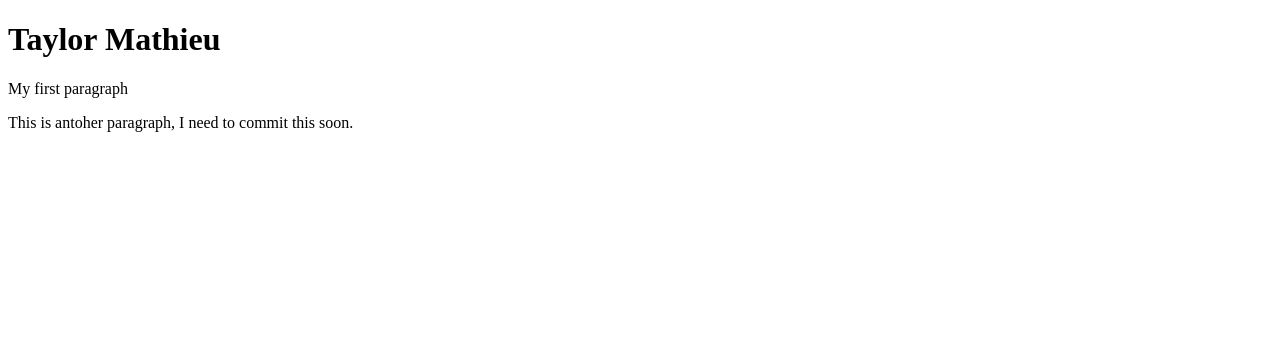
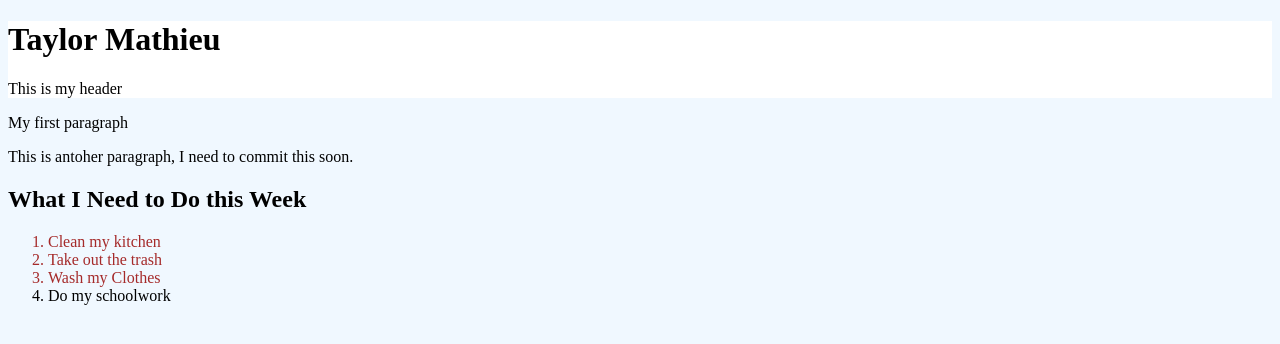
Before and after one commit to taylormathieu/intermediate-web-first-repo, a plain HTML site: page index.html in a window 1280 px wide. Drawn offline with Linux system fonts and the light colour scheme.

Commit message:
adding changes to the css file
adding a list, id's, classes to be implemented in css changes to further review css.

```diff
--- a/index.html
+++ b/index.html
@@ -9,7 +9,18 @@
 
 </head>
 <body>
+    <div class="header">
     <h1>Taylor Mathieu</h1>
-    <p>My first paragraph</p>
+    <p>This is my header</p>
+</div> <!---divs are containers for html elements, but try to avoid using them. "header" is a much more descriptive container. Use a div if something is there for design purposes, or no structural/semantic purposes-->
+    <p id="first">My first paragraph</p>
+    <!--creating id so you can target it in the css file-->
     <p>This is antoher paragraph, I need to commit this soon.</p>
+    <h2>What I Need to Do this Week</h2>
+    <ol>
+        <li class="personal">Clean my kitchen</li>
+        <li class="personal">Take out the trash</li>
+        <li class="personal">Wash my Clothes</li>
+        <li>Do my schoolwork</li>
+    </ol>
 </body>
--- a/main.css
+++ b/main.css
@@ -1,4 +1,24 @@
-background {
-    color:aliceblue;
-    text-decoration-color:black;
+body {
+    background-color:aliceblue;
+    color:black;
 }
+
+
+/* id's= unique i dentifiers for specific things, can only have on id. use "#"
+   class= multiple things use "." */
+
+
+#first {
+    color:black;
+
+}
+
+.personal {
+    color:brown;
+}
+/* use "li.personal" to make the class specific to list items, use just the dot if you want to have the css added to everything with a personal class. */
+
+div.header {
+    background-color:white;
+    color:black;
+}
```
